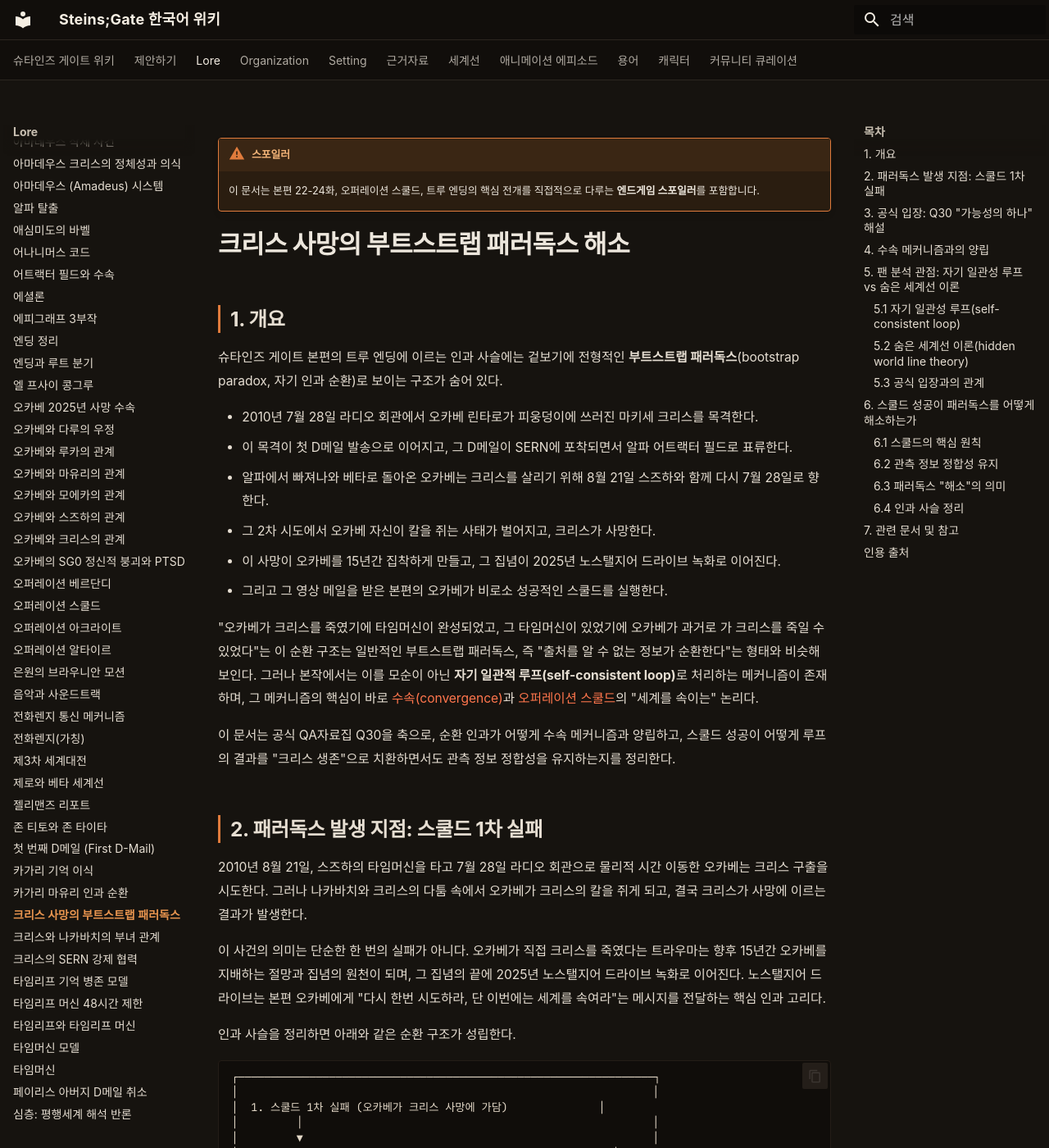
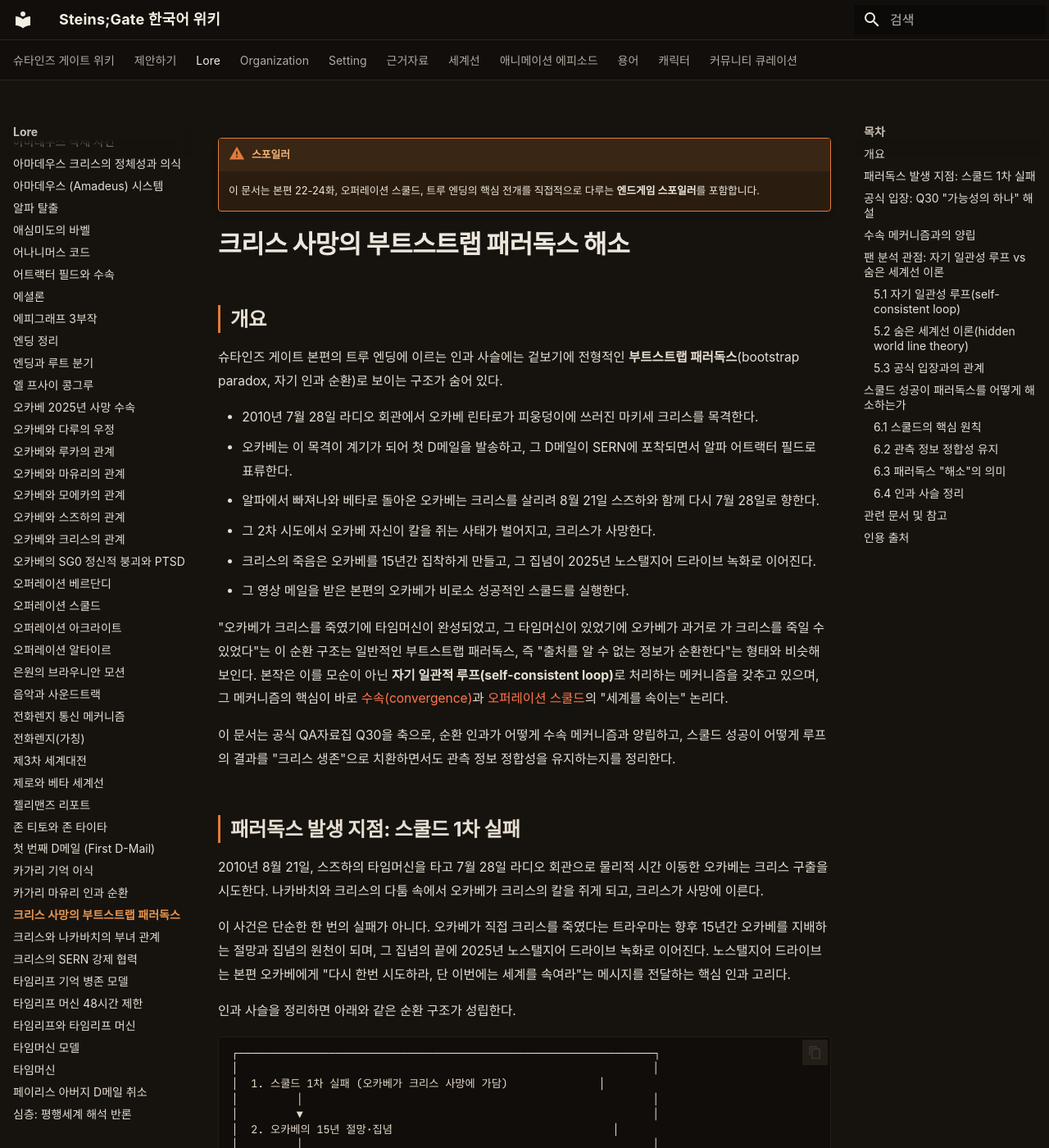
Before and after one commit to sgwiki/sgwiki.github.io, an MkDocs documentation site: the page built from wiki/lore/크리스-사망의-부트스트랩-패러독스.md, in a window 1280 px wide and 1400 px high. Shown: the whole window at 82% size. Built offline with MkDocs 1.6.1 and Material for MkDocs 9.7.7, drawn with Linux system fonts in a browser that asks for light colours; some web fonts are replaced; some of the changed text lies outside the part shown.

Commit message:
chore(wiki): 크리스-사망의-부트스트랩-패러독스 정비 — restructurer ## N. 헤더 번호 7건 제거·rewriter VOCAB(하시다 이투루→하시다 이타루 1건)·humanize 23건(번역투 7·접속사 남발 3·메타진입 4·기계적 병렬 3·추상주어+만능동사 1·결산 관용구 2·형식명사 2·자동화피동 1)·사실·스포일러(endgame)·수치(2010년 7월 28일·2010년 8월 21일·2025년·1.048596%)·인용([공식] QA자료집 Q30·[팬 분석] Mechanics §2.4·§4.5) 불변·quote_protect pass·fact_guard pass·sanitizer pass·linker pass
Co-Authored-By: Claude Opus 4.6 <noreply@anthropic.com>

````diff
--- a/wiki/lore/크리스-사망의-부트스트랩-패러독스.md
+++ b/wiki/lore/크리스-사망의-부트스트랩-패러독스.md
@@ -9,26 +9,26 @@ description: "슈타인즈 게이트 본편의 트루 엔딩에 이르는 인과
 
 # 크리스 사망의 부트스트랩 패러독스 해소
 
-## 1. 개요
+## 개요
 
 슈타인즈 게이트 본편의 트루 엔딩에 이르는 인과 사슬에는 겉보기에 전형적인 **부트스트랩 패러독스**(bootstrap paradox, 자기 인과 순환)로 보이는 구조가 숨어 있다.
 
 - 2010년 7월 28일 라디오 회관에서 오카베 린타로가 피웅덩이에 쓰러진 마키세 크리스를 목격한다.
-- 이 목격이 첫 D메일 발송으로 이어지고, 그 D메일이 SERN에 포착되면서 알파 어트랙터 필드로 표류한다.
-- 알파에서 빠져나와 베타로 돌아온 오카베는 크리스를 살리기 위해 8월 21일 스즈하와 함께 다시 7월 28일로 향한다.
+- 오카베는 이 목격이 계기가 되어 첫 D메일을 발송하고, 그 D메일이 SERN에 포착되면서 알파 어트랙터 필드로 표류한다.
+- 알파에서 빠져나와 베타로 돌아온 오카베는 크리스를 살리려 8월 21일 스즈하와 함께 다시 7월 28일로 향한다.
 - 그 2차 시도에서 오카베 자신이 칼을 쥐는 사태가 벌어지고, 크리스가 사망한다.
-- 이 사망이 오카베를 15년간 집착하게 만들고, 그 집념이 2025년 노스탤지어 드라이브 녹화로 이어진다.
-- 그리고 그 영상 메일을 받은 본편의 오카베가 비로소 성공적인 스쿨드를 실행한다.
+- 크리스의 죽음은 오카베를 15년간 집착하게 만들고, 그 집념이 2025년 노스탤지어 드라이브 녹화로 이어진다.
+- 그 영상 메일을 받은 본편의 오카베가 비로소 성공적인 스쿨드를 실행한다.
 
-"오카베가 크리스를 죽였기에 타임머신이 완성되었고, 그 타임머신이 있었기에 오카베가 과거로 가 크리스를 죽일 수 있었다"는 이 순환 구조는 일반적인 부트스트랩 패러독스, 즉 "출처를 알 수 없는 정보가 순환한다"는 형태와 비슷해 보인다. 그러나 본작에서는 이를 모순이 아닌 **자기 일관적 루프(self-consistent loop)**로 처리하는 메커니즘이 존재하며, 그 메커니즘의 핵심이 바로 [수속(convergence)](수속.md)과 [오퍼레이션 스쿨드](오퍼레이션-스쿨드.md)의 "세계를 속이는" 논리다.
+"오카베가 크리스를 죽였기에 타임머신이 완성되었고, 그 타임머신이 있었기에 오카베가 과거로 가 크리스를 죽일 수 있었다"는 이 순환 구조는 일반적인 부트스트랩 패러독스, 즉 "출처를 알 수 없는 정보가 순환한다"는 형태와 비슷해 보인다. 본작은 이를 모순이 아닌 **자기 일관적 루프(self-consistent loop)**로 처리하는 메커니즘을 갖추고 있으며, 그 메커니즘의 핵심이 바로 [수속(convergence)](수속.md)과 [오퍼레이션 스쿨드](오퍼레이션-스쿨드.md)의 "세계를 속이는" 논리다.
 
 이 문서는 공식 QA자료집 Q30을 축으로, 순환 인과가 어떻게 수속 메커니즘과 양립하고, 스쿨드 성공이 어떻게 루프의 결과를 "크리스 생존"으로 치환하면서도 관측 정보 정합성을 유지하는지를 정리한다.
 
-## 2. 패러독스 발생 지점: 스쿨드 1차 실패
+## 패러독스 발생 지점: 스쿨드 1차 실패
 
-2010년 8월 21일, 스즈하의 타임머신을 타고 7월 28일 라디오 회관으로 물리적 시간 이동한 오카베는 크리스 구출을 시도한다. 그러나 나카바치와 크리스의 다툼 속에서 오카베가 크리스의 칼을 쥐게 되고, 결국 크리스가 사망에 이르는 결과가 발생한다.
+2010년 8월 21일, 스즈하의 타임머신을 타고 7월 28일 라디오 회관으로 물리적 시간 이동한 오카베는 크리스 구출을 시도한다. 나카바치와 크리스의 다툼 속에서 오카베가 크리스의 칼을 쥐게 되고, 크리스가 사망에 이른다.
 
-이 사건의 의미는 단순한 한 번의 실패가 아니다. 오카베가 직접 크리스를 죽였다는 트라우마는 향후 15년간 오카베를 지배하는 절망과 집념의 원천이 되며, 그 집념의 끝에 2025년 노스탤지어 드라이브 녹화로 이어진다. 노스탤지어 드라이브는 본편 오카베에게 "다시 한번 시도하라, 단 이번에는 세계를 속여라"는 메시지를 전달하는 핵심 인과 고리다.
+이 사건은 단순한 한 번의 실패가 아니다. 오카베가 직접 크리스를 죽였다는 트라우마는 향후 15년간 오카베를 지배하는 절망과 집념의 원천이 되며, 그 집념의 끝에 2025년 노스탤지어 드라이브 녹화로 이어진다. 노스탤지어 드라이브는 본편 오카베에게 "다시 한번 시도하라, 단 이번에는 세계를 속여라"는 메시지를 전달하는 핵심 인과 고리다.
 
 인과 사슬을 정리하면 아래와 같은 순환 구조가 성립한다.
 
@@ -55,41 +55,41 @@ description: "슈타인즈 게이트 본편의 트루 엔딩에 이르는 인과
 └────────────────────────────────────────────────────────────────┘
 ```
 
-중요한 점은 이 루프가 "오카베가 크리스를 직접 죽였다"는 사실에만 의존하지 않는다는 것이다. 공식 입장과 수속 메커니즘은 이 루프를 보다 유연하게 재해석한다. 이 부분은 다음 두 섹션에서 다룬다.
+중요한 점은 이 루프가 "오카베가 크리스를 직접 죽였다"는 사실에만 의존하지 않는다는 것이다. 공식 입장과 수속 메커니즘은 이 루프를 보다 유연하게 재해석한다.
 
-## 3. 공식 입장: Q30 "가능성의 하나" 해설
+## 공식 입장: Q30 "가능성의 하나" 해설
 
-공식 QA자료집의 Q30은 이 순환 구조의 본질을 가장 명쾌하게 정리하고 있다. 핵심 발췌를 옮긴다.
+공식 QA자료집의 Q30은 이 순환 구조의 본질을 가장 명쾌하게 정리하고 있다.
 
 > **[공식]** 크리스를 죽인 사람이 오카베라는 전개는 "가능성의 하나"이며, 그것이 가장 극적이기 때문에 그 전개로 그린 것에 불과하다. 오카베가 크리스를 직접 죽이지 않는 행동을 취하더라도, [챕터 6의 마유리 사망 수속]처럼 같은 미래로 수속되어 크리스는 다른 방식으로 사망하게 된다. — [슈타게 공식 QA자료집](../근거자료/공식/qa-자료집.md), Q30
 
-이 답변이 시사하는 바는 세 가지다.
+이 답변에서 세 가지를 읽을 수 있다.
 
 **첫째, 오카베의 직접 가담은 "필요조건"이 아니라 "가능성의 하나"다.** 베타 어트랙터 필드가 요구하는 수속점은 "2010년 7월 28일, 크리스가 사망에 이르는 상황에서 오카베가 이를 목격한다"는 것이지, "오카베가 직접 칼을 휘두른다"까지는 아니다. 나카바치가 단독으로 크리스를 죽이는 세계선도, 제3자가 개입하는 세계선도 논리적으로 허용된다. 다만 그중 "오카베가 직접 죽인다"는 전개가 서사적으로 가장 비극적이고 극적 효과가 크기 때문에 본편은 그 변형을 채택한 것이다.
 
-**둘째, 타임머신 완성의 원천은 오카베의 집념이 아니다.** 타임머신 본체는 [하시다 이투루(다루)](../캐릭터/하시다-이타루.md)가 완성한다. 크리스의 타임머신 이론을 담은 [나카바치 논문](나카바치-논문.md)이 이미 존재하므로, 미래의 다루는 그것을 참고로 삼아 실제 기기를 만들 수 있다. 오카베의 집념은 노스탤지어 드라이브 제작과 스즈하 파견을 이끄는 동기이지만, 타임머신 자체의 존재 여부를 좌우하지는 않는다.
+**둘째, 타임머신 완성의 원천은 오카베의 집념이 아니다.** 타임머신 본체는 [하시다 이타루(다루)](../캐릭터/하시다-이타루.md)가 완성한다. 크리스의 타임머신 이론을 담은 [나카바치 논문](나카바치-논문.md)이 이미 존재하므로, 미래의 다루는 그것을 참고로 삼아 실제 기기를 만들 수 있다. 오카베의 집념은 노스탤지어 드라이브 제작과 스즈하 파견을 이끄는 동기이지만, 타임머신 자체의 존재 여부를 좌우하지는 않는다.
 
-**셋째, 본편이 묘사하는 것은 "끊임없이 운명에 저항한 끝에 성공한 과정"이다.** 크리스를 살리는 단 한 가지 경로가 아니라, 오카베가 수많은 가능성 중에서 스쿨드라는 해법에 도달하기까지의 과정을 그린 것이다. Q30이 전제하는 세계관에서는 크리스 사망이라는 수속 자체를 회피하는 것이 거의 불가능하지만, 관측 정보를 조작하는 방식(스쿨드)은 그 수속을 무력화하는 유일한 예외적 경로로 열려 있다.
+**마지막으로, 본편이 묘사하는 것은 "끊임없이 운명에 저항한 끝에 성공한 과정"이다.** 크리스를 살리는 단 한 가지 경로가 아니라, 오카베가 수많은 가능성 중에서 스쿨드라는 해법에 도달하기까지의 과정을 그린 것이다. Q30이 전제하는 세계관에서는 크리스 사망이라는 수속 자체를 회피하는 것이 거의 불가능하지만, 관측 정보를 조작하는 방식(스쿨드)은 그 수속을 무력화하는 유일한 예외적 경로로 열려 있다.
 
 - [슈타게 공식 QA자료집](../근거자료/공식/qa-자료집.md) — Q30 요약
 
-## 4. 수속 메커니즘과의 양립
+## 수속 메커니즘과의 양립
 
-부트스트랩처럼 보이는 구조가 모순이 아니게 만드는 핵심은 수속 메커니즘의 **"결과가 같으면 과정은 자유"**라는 원리다.
+부트스트랩처럼 보이는 구조가 모순이 아니게 만드는 핵심은 수속 메커니즘의 **"결과가 같으면 과정은 자유"**라는 원리에 있다.
 
 베타 어트랙터 필드의 수속점은 "크리스가 2010년 7월 28일에 사망한다"는 결과이며, 그 사망에 이르는 경로는 자유롭다. 오카베가 직접 칼을 쥐었든, 나카바치가 단독으로 범행에 이르렀든, 다른 정황이 겹쳤든, 결과가 "크리스 사망"으로 귀결되는 한 같은 어트랙터 필드의 세계선 군에 머문다.
 
-이로 인해 두 가지 중요한 성질이 성립한다.
+이 원리에서 두 가지 중요한 성질이 따라온다.
 
 **첫째, 루프의 각 단계는 서로 다른 세계선에서 일어날 수 있다.** "오카베가 크리스를 죽이는 세계선"과 "오카베가 스쿨드에 성공하는 세계선"은 반드시 동일한 세계선일 필요가 없다. 수속은 어트랙터 필드 단위로 느슨하게 묶여 있으므로, 같은 베타 필드 내의 여러 세계선이 비슷한 수속점을 공유할 수 있다. 이것이 단일 활성 세계선 모델에서도 순환 인과가 논리적 위배 없이 성립하는 이유다.
 
-**둘째, 관측 대상은 사망 자체가 아니라 "오카베가 목격하는 장면"이다.** 이 점이 스쿨드의 위장 연출이 가능한 근거가 된다. 베타 수속이 요구하는 것은 "오카베가 피웅덩이에 쓰러진 크리스를 목격한다"는 정보적 사건이지, "크리스가 실제로 생명이 소실된다"는 물리적 사망의 확정이 아니다. 오카베는 사건 직후 크리스의 맥박이나 호흡을 직접 확인하지 않고 도망치며, 이는 "오카베가 사망을 최종 관측하지 않았다"는 해석의 여지를 남긴다.
+**관측 대상은 사망 자체가 아니라 "오카베가 목격하는 장면"이다.** 이 점이 스쿨드의 위장 연출이 가능한 근거가 된다. 베타 수속이 요구하는 것은 "오카베가 피웅덩이에 쓰러진 크리스를 목격한다"는 정보적 사건이지, "크리스가 실제로 생명이 소실된다"는 물리적 사망의 확정이 아니다. 오카베는 사건 직후 크리스의 맥박이나 호흡을 직접 확인하지 않고 도망치며, 이는 "오카베가 사망을 최종 관측하지 않았다"는 해석의 여지를 남긴다.
 
-공식 자료집과 커뮤니티 정론은 이 점을 명시적으로 강조한다. 오카베가 "피를 흘리며 쓰러진 크리스"를 목격하는 순간까지만 수속되어 있으며, 그 이후의 실제 사망 여부는 관측의 대상이 아니라는 것이다. 어트랙터 필드 이론이 채택하는 것은 **느슨한 결정론**으로, 결과선만 고정되어 있고 경로는 자유로운 순환 인과를 허용한다. 자세한 메커니즘은 [수속(convergence)](수속.md)과 [어트랙터 필드](../세계선/알파-어트랙터-필드.md) 문서를 참조.
+공식 자료집과 커뮤니티 정론은 이 점을 명시적으로 강조한다. 오카베가 "피를 흘리며 쓰러진 크리스"를 목격하는 순간까지만 수속되어 있으며, 그 이후의 실제 사망 여부는 관측의 대상이 아니라는 것이다. 어트랙터 필드 이론이 채택하는 것은 **느슨한 결정론**으로, 결과선만 고정되어 있고 경로는 자유로운 순환 인과를 허용한다. 메커니즘의 자세한 내용은 [수속(convergence)](수속.md)과 [어트랙터 필드](../세계선/알파-어트랙터-필드.md) 문서에서 다룬다.
 
-## 5. 팬 분석 관점: 자기 일관성 루프 vs 숨은 세계선 이론
+## 팬 분석 관점: 자기 일관성 루프 vs 숨은 세계선 이론
 
-팬 분석 진영에서는 크게 두 가지 해석이 제시되어 왔다.
+팬 분석 진영에서는 크게 두 가지 해석이 나왔다.
 
 ### 5.1 자기 일관성 루프(self-consistent loop)
 
@@ -99,27 +99,27 @@ description: "슈타인즈 게이트 본편의 트루 엔딩에 이르는 인과
 
 이 관점에서 크리스 사망 루프는 "이미 그 세계선의 역사에 포함된 사건"으로 처리된다. 오카베가 과거에서 크리스를 죽이는 행위는 새로운 인과를 만드는 것이 아니라 이미 존재하던 역사를 "재연"하는 것에 불과하므로, 세계선 변동률의 변화를 유발하지 않는다.
 
-이 해석은 단일 활성 세계선 모델과 가장 잘 맞는다. 슈타인즈 게이트 세계관은 평행 우주나 다세계 해석이 아닌, 한 번에 단 하나의 세계선만 활성화되는 구조를 전제하므로, 시간 여행자가 과거에서 일으킨 사건은 이미 "현재의 세계선"에 포함된 과거여야만 한다.
+자기 일관성 루프 해석은 단일 활성 세계선 모델과 가장 잘 맞는다. 슈타인즈 게이트 세계관은 평행 우주나 다세계 해석이 아닌, 한 번에 단 하나의 세계선만 활성화되는 구조를 전제하므로, 시간 여행자가 과거에서 일으킨 사건은 이미 "현재의 세계선"에 포함된 과거여야만 한다.
 
 ### 5.2 숨은 세계선 이론(hidden world line theory)
 
-보다 복잡한 대안 해석으로, 타임머신의 매 도착이 새로운 세계선을 생성하고 이전 도착의 흔적은 자동 소멸한다는 이론이 있다.
+좀 더 복잡한 대안 해석으로, 타임머신의 매 도착이 새로운 세계선을 생성하고 이전 도착의 흔적은 자동 소멸한다는 이론이 있다.
 
 > **[팬 분석]** 이 이론은 시간 여행을 알고리즘으로 취급하여 이야기 속 세계선들 사이에 "숨어 있는" 다수의 추가 세계선이 존재한다고 본다. 한 번에 하나의 활성 세계선이 있고, 시간 여행이 일어날 때마다 새 세계선이 생성되며 이전 것은 사라진다. — [The Mechanics of Steins;Gate v1.0.3](../근거자료/비공식/mechanics-of-steins-gate/ch4.md), §4.5 Hidden World Line Theories[^3]
 
-이 이론의 장점은 복수의 오카베가 동시에 존재하는 듯한 연출을 깔끔하게 설명할 수 있다는 점이다. 그러나 어트랙터 필드 이론이 단일 활성 세계선을 전제한다는 점에서는 본작의 공식 입장과 충돌하는 면이 있다.
+이 이론의 장점은 복수의 오카베가 동시에 존재하는 듯한 연출을 깔끔하게 설명할 수 있다는 점이다. 어트랙터 필드 이론이 단일 활성 세계선을 전제한다는 점에서는 본작의 공식 입장과 충돌하는 면이 있다.
 
 ### 5.3 공식 입장과의 관계
 
-어느 해석을 취하든 공식 자료집 Q30과 충돌하지는 않는다. Q30이 "가능성의 하나"라고 말하는 것은 결과(크리스 사망)를 고정시킨 채 경로를 열어둔 것이지, 루프 자체의 존재를 부정한 것이 아니기 때문이다. 어트랙터 필드가 단일 활성 세계선을 전제한다는 점에서는 자기 일관성 루프 해석에 더 가깝다는 것이 정론의 시각이다.
+어느 해석을 취하든 공식 자료집 Q30과 충돌하지는 않는다. Q30이 "가능성의 하나"라고 말하는 것은 결과(크리스 사망)를 고정시킨 채 경로를 열어둔 것이지, 루프 자체의 존재를 부정한 것이 아니기 때문이다. 어트랙터 필드가 단일 활성 세계선을 전제한다는 점에서 자기 일관성 루프 해석에 더 가깝다는 것이 정론의 시각이다.
 
-## 6. 스쿨드 성공이 패러독스를 어떻게 해소하는가
+## 스쿨드 성공이 패러독스를 어떻게 해소하는가
 
 ### 6.1 스쿨드의 핵심 원칙
 
-[오퍼레이션 스쿨드](오퍼레이션-스쿨드.md)의 핵심은 **"확정된 과거를 바꾸지 말고 결과를 바꿔라"**이다. 1차 실패에서 오카베가 겪은 실수는 "과거의 자신이 목격한 장면 자체를 없애려 한 것"이었다. 그렇게 되면 오카베가 시간 여행에 관여할 동기 자체가 사라지고, 루프가 붕괴하면서 타임 패러독스가 발생할 위험이 있다.
+[오퍼레이션 스쿨드](오퍼레이션-스쿨드.md)의 핵심은 **"확정된 과거를 바꾸지 말고 결과를 바꿔라"**이다. 1차 실패에서 오카베가 저지른 실수는 "과거의 자신이 목격한 장면 자체를 없애려 한 것"이었다. 그렇게 되면 오카베가 시간 여행에 관여할 동기 자체가 사라지고, 루프가 붕괴하면서 타임 패러독스가 발생할 위험이 있다.
 
-성공적인 스쿨드가 취하는 전략은 정반대다. 과거의 오카베(이하 '과거 오카베')가 본 광경을 그대로 재현하되, 실제로는 크리스를 살리는 것이다. 구체적으로는 다음의 인과 사슬이 성립한다.
+성공적인 스쿨드는 정반대의 전략을 취한다. 과거의 오카베(이하 '과거 오카베')가 본 광경을 그대로 재현하되, 실제로는 크리스를 살리는 것이다. 구체적으로는 다음의 인과 사슬이 성립한다.
 
 ```
 1. 메탈 우파 교체 (나카바치가 가져가는 논문 복사본이 우파와 함께 소실)
@@ -142,15 +142,15 @@ description: "슈타인즈 게이트 본편의 트루 엔딩에 이르는 인과
 
 ### 6.2 관측 정보 정합성 유지
 
-위 장치가 패러독스를 일으키지 않는 이유는, **과거 오카베의 관측 내용이 1화에서 목격한 것과 동일하게 유지되기 때문**이다. 과거 오카베는 여전히 피웅덩이에 쓰러진 크리스를 보고, 그 장면에서 도망친다. 이 관측이 변하지 않으므로 그 이후의 인과(D메일 발송, 알파 표류, 베타 귀환, 스즈하와의 만남, 스쿨드 계획 수립)도 모두 동일하게 발생한다.
+이 장치가 패러독스를 일으키지 않는 이유는 **과거 오카베의 관측 내용이 1화에서 목격한 것과 동일하게 유지되기 때문**이다. 과거 오카베는 여전히 피웅덩이에 쓰러진 크리스를 보고, 그 장면에서 도망친다. 이 관측이 변하지 않으므로 그 이후의 인과(D메일 발송, 알파 표류, 베타 귀환, 스즈하와의 만남, 스쿨드 계획 수립)도 모두 동일하게 발생한다.
 
-동시에 실제로는 크리스가 생존한다. 이것이 가능한 것은 4절에서 살핀 대로, 베타 수속이 요구하는 것이 "크리스 사망"이라는 물리적 사실이 아니라 "오카베가 피투성이의 크리스를 목격하는 정보적 사건"이기 때문이다. 오카베가 본 것은 '피를 흘리며 쓰러진 크리스'였지, '사망을 확인한 크리스'가 아니었다.
+동시에 실제로는 크리스가 생존한다. 4절에서 살핀 것처럼, 베타 수속이 요구하는 것이 "크리스 사망"이라는 물리적 사실이 아니라 "오카베가 피투성이의 크리스를 목격하는 정보적 사건"이기 때문이다. 오카베가 본 것은 '피를 흘리며 쓰러진 크리스'였지, '사망을 확인한 크리스'가 아니었다.
 
 ### 6.3 패러독스 "해소"의 의미
 
 여기서 말하는 패러독스 해소는 루프 자체를 깨부수는 것이 아니다. 루프의 각 단계는 그대로 존재한다. 다만 그 루프의 결과가 "크리스 사망"이라는 기존 결과에서 "크리스 생존"이라는 새 결과로 치환되면서, 관측 정보의 정합성은 유지된다.
 
-이를 다시 말하면, 스쿨드는 "크리스가 죽는다"는 수속 자체를 어긴 것이 아니라, "오카베가 크리스의 죽음을 관측한다"는 수속만을 유지한 채 실제 물리적 결과를 바꾼 것이다. 어트랙터 필드가 느슨한 결정론을 채택하기에 가능한 유일한 예외적 경로이며, 그래서 스즈하와 2025년 오카베의 메시지가 "확정된 과거를 바꾸려 하지 말라, 대신 결과를 바꿔라"고 강조하는 것이다.
+스쿨드는 "크리스가 죽는다"는 수속 자체를 어긴 것이 아니라, "오카베가 크리스의 죽음을 관측한다"는 수속만을 유지한 채 실제 물리적 결과를 바꾼 것이다. 어트랙터 필드가 느슨한 결정론을 채택하기에 가능한 유일한 예외적 경로이며, 그래서 스즈하와 2025년 오카베의 메시지가 "확정된 과거를 바꾸려 하지 말라, 대신 결과를 바꿔라"고 강조하는 것이다.
 
 ### 6.4 인과 사슬 정리
 
@@ -161,9 +161,9 @@ description: "슈타인즈 게이트 본편의 트루 엔딩에 이르는 인과
 3. 그러나 실제로는 크리스가 생존
 4. 이로써 1차 실패 사건(크리스 사망)이 회피됨
 
-요컨대 스쿨드 성공은 "실패 루프"를 깨는 것이 아니라, 루프의 결과 지점에서 크리스 생존이라는 새 결과를 끼워넣음으로써 전체 인과를 무결성 있게 재구성하는 작전이다. 이것이 부트스트랩 패러독스가 본작에서 "해소"되는 방식이다.
+스쿨드 성공은 "실패 루프"를 깨는 것이 아니라, 루프의 결과 지점에서 크리스 생존이라는 새 결과를 끼워넣음으로써 전체 인과를 무결성 있게 재구성하는 작전이다. 이것이 부트스트랩 패러독스가 본작에서 "해소"되는 방식이다.
 
-## 7. 관련 문서 및 참고
+## 관련 문서 및 참고
 
 - [오퍼레이션 스쿨드](오퍼레이션-스쿨드.md) — 본 페이지가 의존하는 핵심 작전의 상세
 - [수속(convergence)](수속.md) — 어트랙터 필드의 결과 고정 원리
````
